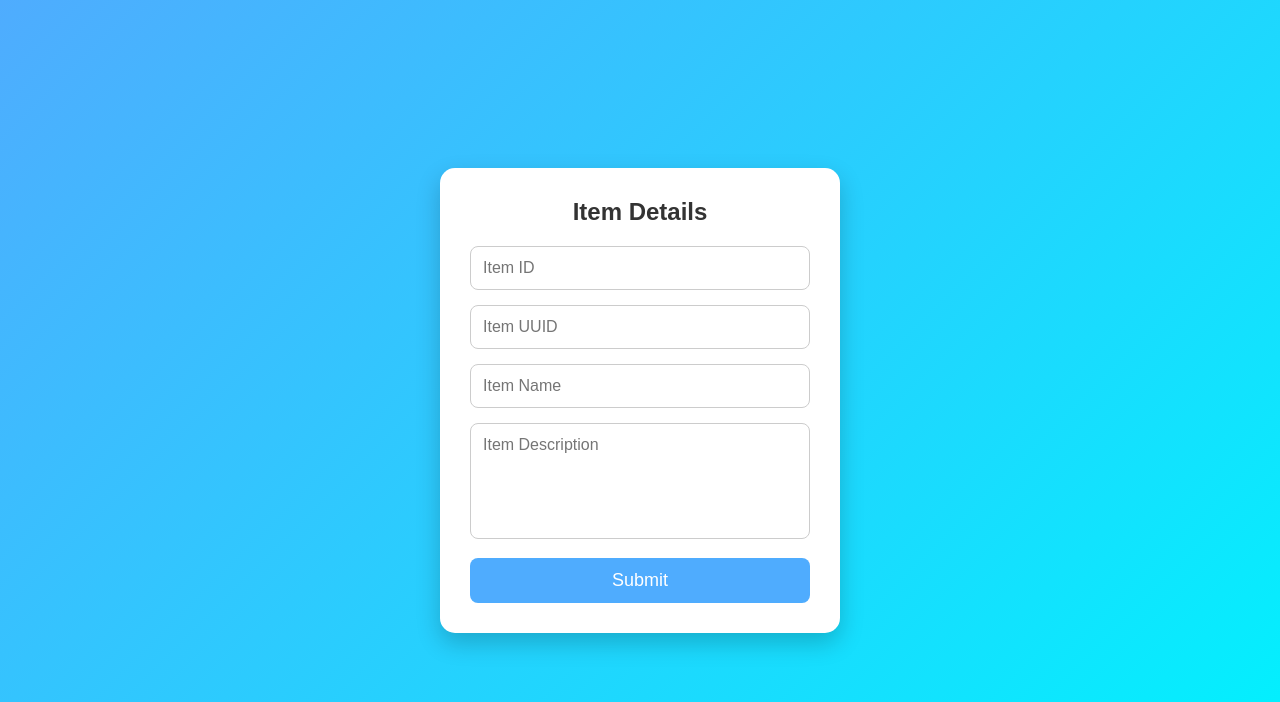
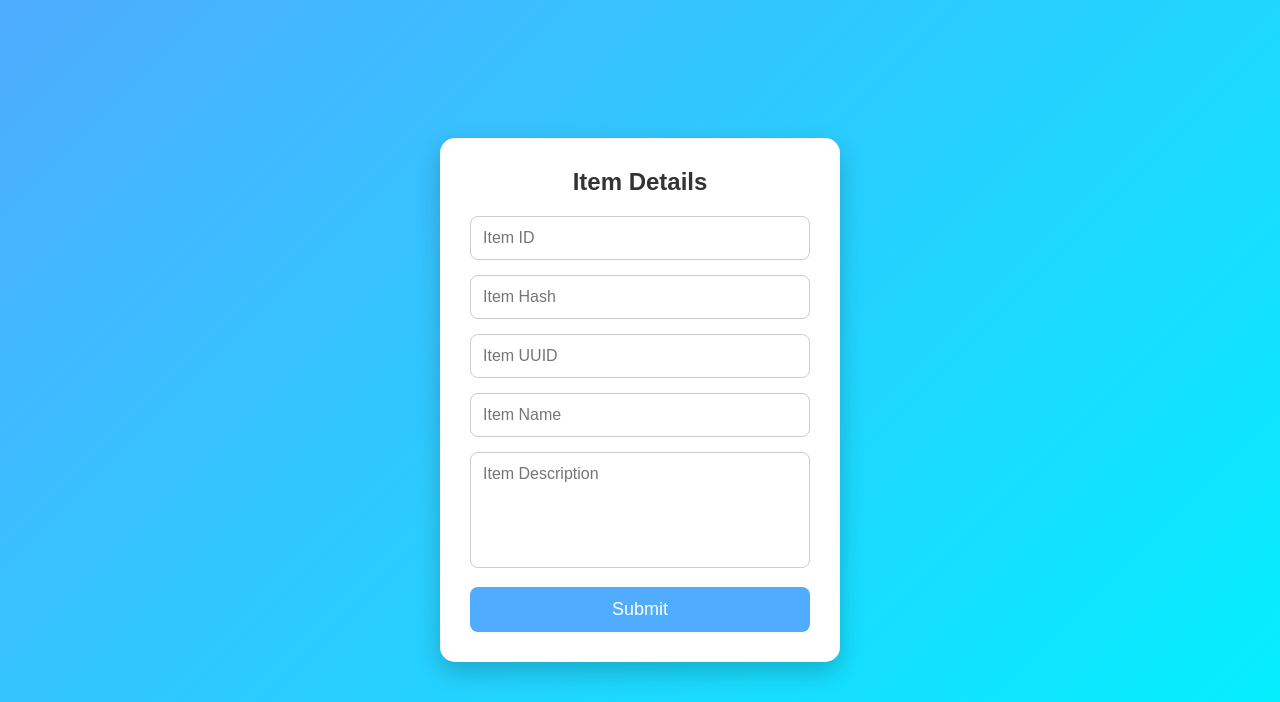
Before and after one commit to sushilkumar121225/TodoProject, a Flask app: template templates/todo.html in a window 1280 px wide. Shown: the top 702 px of the page. Run offline with Flask 3, Linux system fonts and the light colour scheme; the template is opened without the code that fills it, so the values that code supplies are empty.

Commit message:
Added Item Hash

```diff
--- a/templates/todo.html
+++ b/templates/todo.html
@@ -15,6 +15,8 @@
 
         <input type="number" placeholder="Item ID" required>
 
+        <input type="text" placeholder="Item Hash" required>
+
         <input type="number" placeholder="Item UUID" required>
 
         <input type="text" placeholder="Item Name" required>
```
